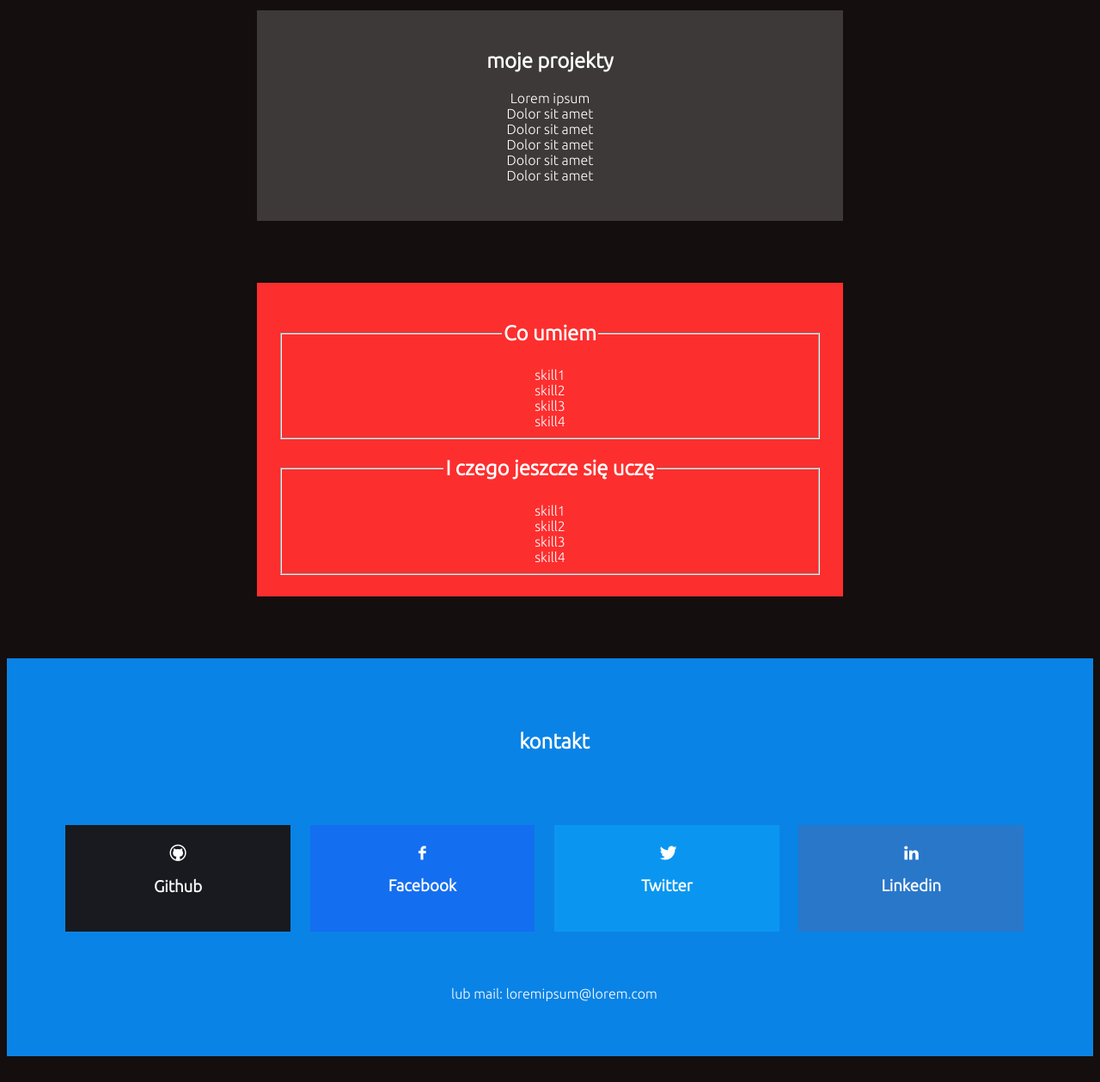
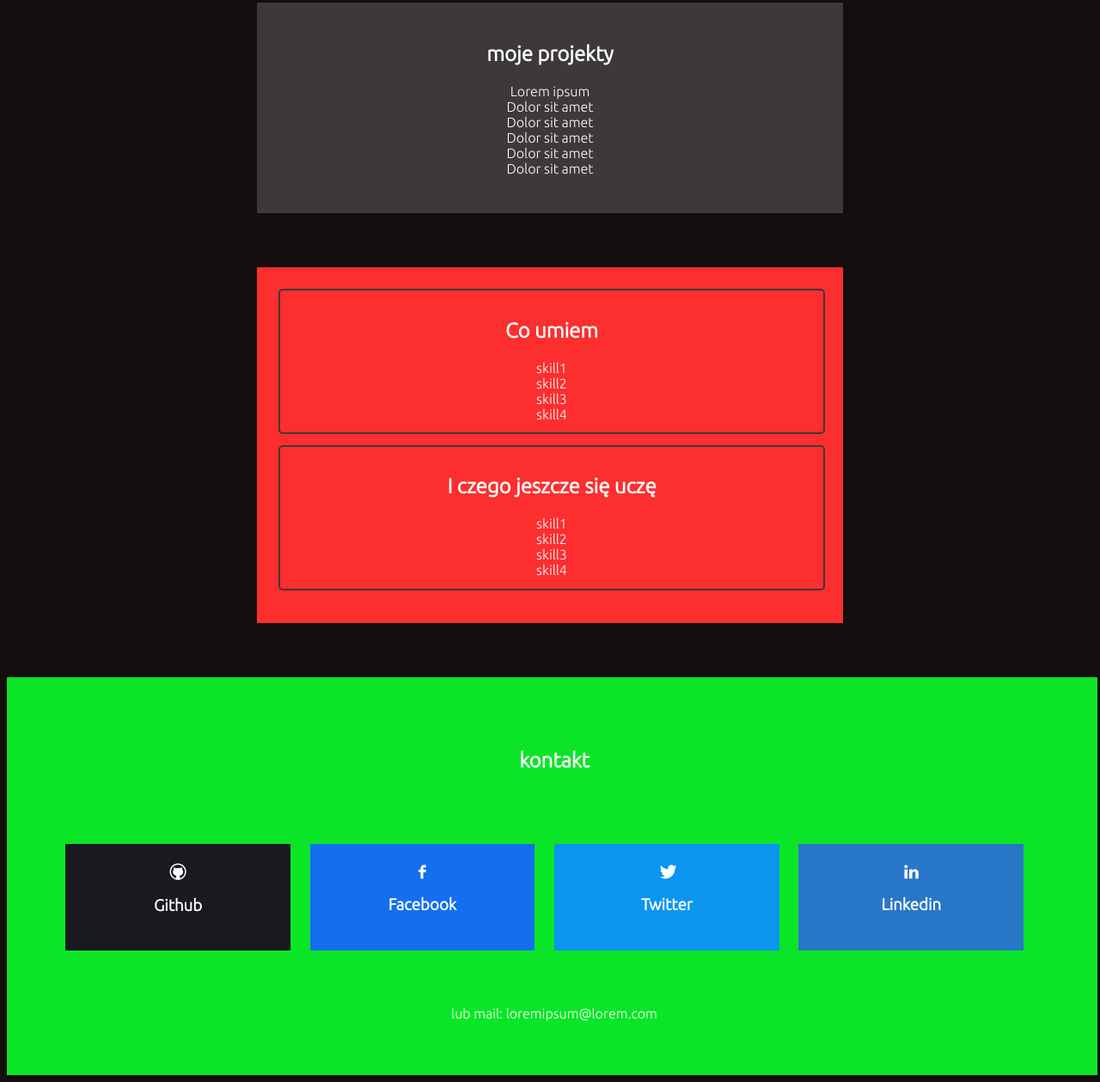
Before and after one commit to wizarddos/PortfolioTemplate, a plain HTML site: page index.html in a window 1280 px wide. Shown: the part 577-1836 px from the top of the page at 86% size. Before the commit the page ends 1814 px from the top, so only its background shows below. Drawn offline with Linux system fonts and the light colour scheme.

Commit message:
Update tags and footer

```diff
--- a/index.html
+++ b/index.html
@@ -1,30 +1,26 @@
 <!DOCTYPE html>
-<html>
-    <head lang="pl">
+<html lang="pl">
+    <head>
         <link rel = "stylesheet" href ="styles/styles.css"/>
         <link rel = "stylesheet" href ="fontello/css/fontello.css"/>
         <link rel="preconnect" href="https://fonts.gstatic.com">
         <link href="https://fonts.googleapis.com/css2?family=Ubuntu:wght@300&display=swap" rel="stylesheet">
         <meta charset="utf-8"/>
         <meta name="viewport" content="width=device-width, initial-scale=1.0" />
+        <title>Portfolio Template</title>
     </head>
     <body>
         <header>
-            <div class = "header">
                 <h1>Lorem Ipsum</h1>
                 <h2>Junior Full-stack developer</h2>
-            </div>
         </header>
-            <div class = "person-desc">
+        <main>
+            <section class = "person-desc">
                 <h2>O mnie</h2>
                 Lorem ipsum dolor sit amet, consectetur adipiscing elit. Vestibulum varius urna eget gravida efficitur. Nullam malesuada risus at erat ullamcorper, et congue leo molestie. Duis pulvinar blandit nibh, eget placerat lectus rutrum pharetra. Pellentesque ut justo non massa tempor maximus. Mauris facilisis eleifend eros, ut posuere orci scelerisque vitae. Proin gravida convallis lacus in porttitor. Proin augue purus, sagittis lacinia lectus in, efficitur dapibus nibh. Fusce maximus, dui sit amet ornare volutpat, justo nulla interdum lorem, a gravida lacus nisl nec ligula. Etiam vitae molestie eros, malesuada blandit massa.
                 Aliquam maximus ullamcorper lorem a auctor. Nam semper feugiat nunc. Quisque placerat pellentesque finibus. Etiam ut pharetra tellus. Etiam pulvinar id mi vitae pretium. Sed sed fringilla ligula. Suspendisse sed bibendum justo. Curabitur finibus mollis ex a eleifend.
-            </div>
-            <br/>
-            <br/>
-            <br/>
-            <br/>
-            <div class = "person-project">
+            </section>
+            <section class = "person-project">
                 <h2>moje projekty</h2>
                     Lorem ipsum<br/>
                     Dolor sit amet<br/>
@@ -32,33 +28,25 @@
                     Dolor sit amet<br/>
                     Dolor sit amet<br/>
                     Dolor sit amet<br/><br/>
-            </div>
-            <br/>
-            <br/>
-            <br/>
-            <br/>
-            <div class = "person-skills">
-                <fieldset>
-                    <legend><h2>Co umiem</h2></legend>
+            </section>
+            <section class = "person-skills">
+                <div class = "skills-fieldset">
+                    <h2>Co umiem</h2>
                             skill1<br/>
                             skill2<br/>
                             skill3<br/>
                             skill4<br/>
-                </fieldset>
-                <fieldset>
-                    <legend><h2>I czego jeszcze się uczę</h2></legend>
+                </div>
+                <div class = "skills-fieldset">
+                    <h2>I czego jeszcze się uczę</h2>
                             skill1<br/>
                             skill2<br/>
                             skill3<br/>
                             skill4<br/>
-                </fieldset>
                 </div>
-            <br/>
-            <br/>
-            <br/>
-            <br/>
+            </section>
+        </main>
             <footer>
-                <div class = "footer">
                 <h2>kontakt</h2>
                 <div class = "socials">
                     <br/>
@@ -90,7 +78,6 @@
                     </div>
                 </div>
                 lub mail: loremipsum@lorem.com
-                </div>
             </footer>
     </body>
 </html>
--- a/styles/styles.css
+++ b/styles/styles.css
@@ -5,15 +5,13 @@ body{
 }
 header{
     background-color: rgb(10, 131, 230);
-}
-
-.header{
     width: 100%;
     height: 25%;
     padding-top: 5%;
     padding-bottom: 5%;
     text-align: center;
 }
+
 
 .container{
     width: 100%;
@@ -25,6 +23,7 @@ header{
     margin-left: auto;
     margin-right: auto;
     margin-top: 5%;
+    margin-bottom: 5%;
     width: 70%;
     text-align: justify;
 }
@@ -33,6 +32,7 @@ header{
     width:50%;
     margin-left: auto;
     margin-right: auto;
+    margin-bottom: 5%;
     padding: 2%;
     background-color: #3d3939;
     text-align: center;
@@ -47,16 +47,23 @@ ul{
     width:50%;
     margin-left: auto;
     margin-right: auto;
+    margin-bottom: 5%;
     padding: 2%;
     background-color: #fd2e2e;
     text-align: center;
 }
 
-footer{
-    background-color: rgb(10, 131, 230);
+.skills-fieldset{
+    width: 96%;
+    height:50%;
+    border: 2px solid #3d3939;
+    border-radius: 5px;
+    padding: 2%;
+    margin-bottom: 2%;
 }
 
-.footer{
+footer{
+    background-color: rgb(10, 230, 39);
     width: 100%;
     height: 25%;
     padding-top: 5%;
@@ -64,6 +71,8 @@ footer{
     padding-left: 5px;
     text-align: center;
 }
+
+
 .socials{
     display: flex;
     padding: 5%;
```
Lines whose indentation alone changed are shown as unchanged.
